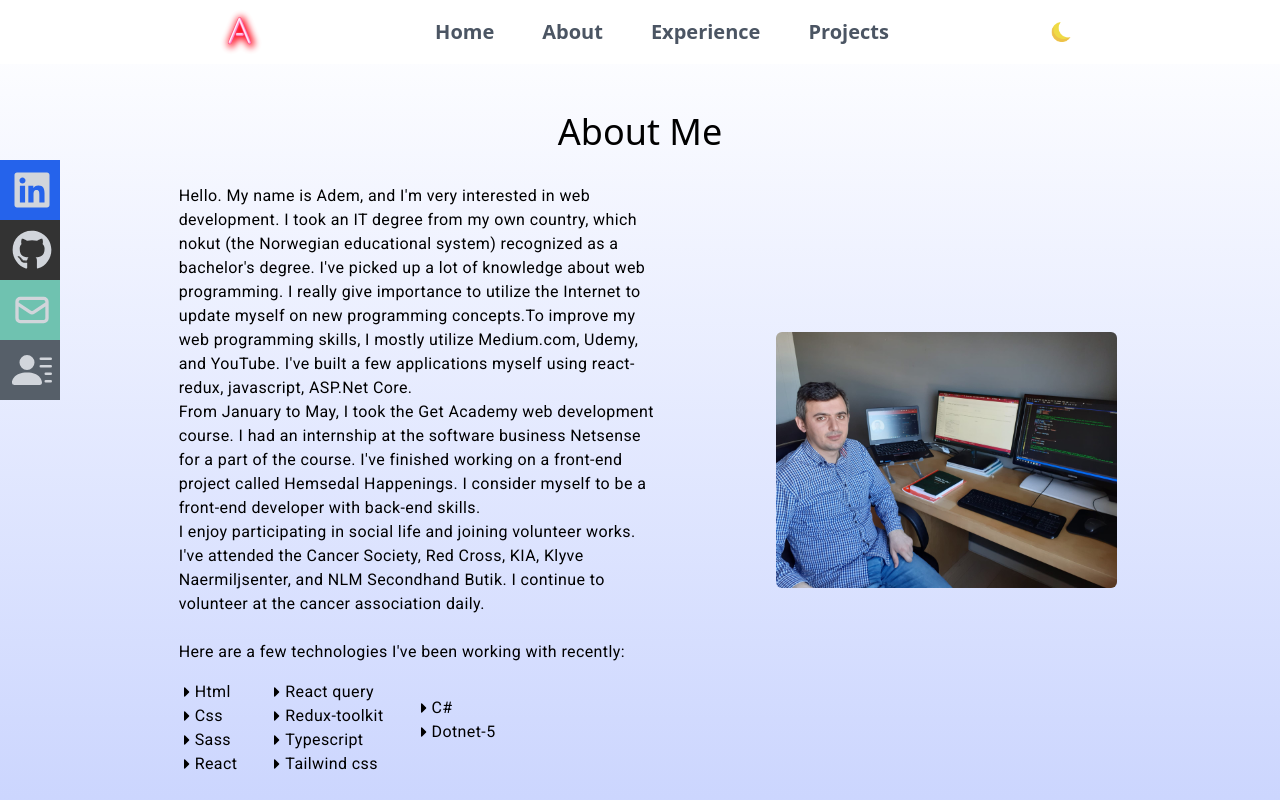
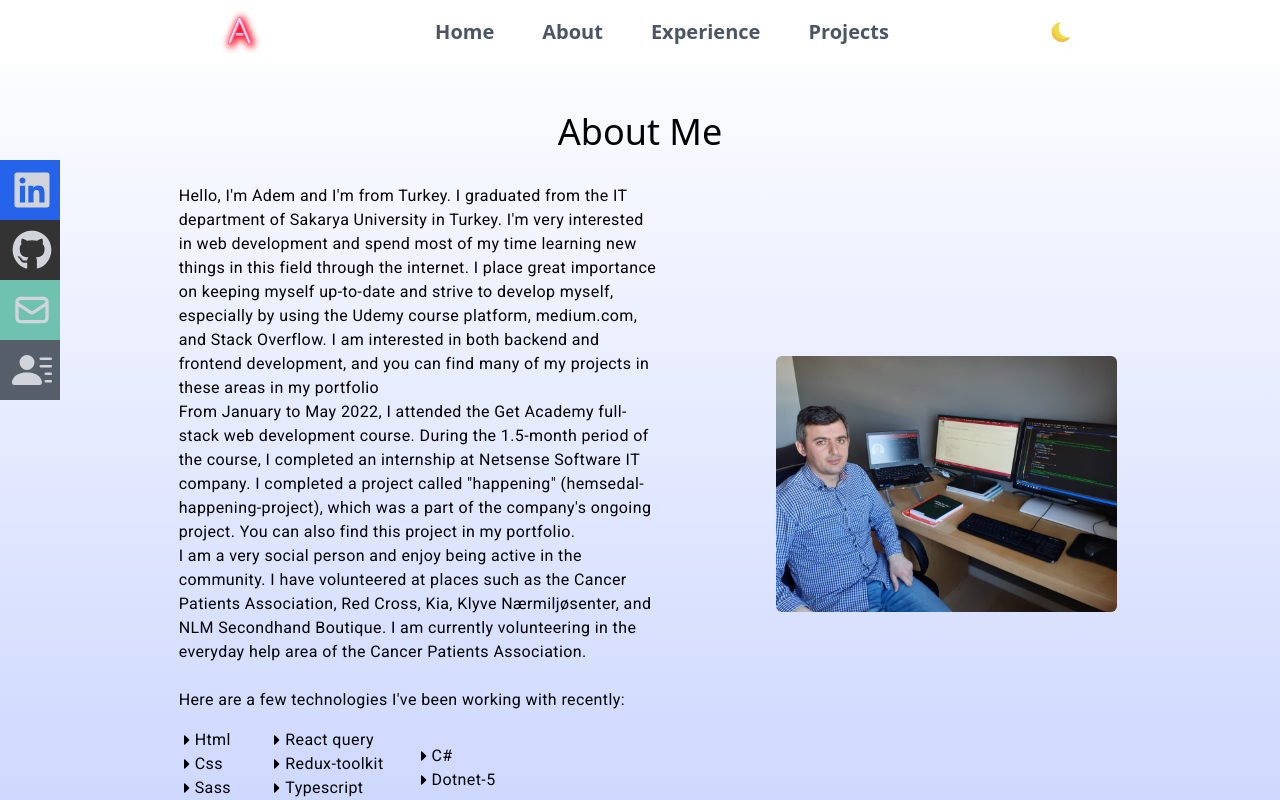
Before and after one commit to Adem54/personal-portfolio, a React (Create React App) app: page /about in a window 1280 px wide. Shown: the top 800 px of the page. Built offline with nearby package versions, Linux system fonts and the light colour scheme.

Commit message:
update-about-page

```diff
--- a/src/pages/About.tsx
+++ b/src/pages/About.tsx
@@ -10,14 +10,14 @@ const About = () => {
 
       <div className="flex  items-center flex-col lg:flex-row lg:justify-around lg:gap-x-8">
         <p className={`lg:w-1/2 w-full px-4 mt-8   xl:text-lg tracking-wide font-roboto ${mode ? 'text-white':''}`}>
-        Hello. My name is Adem, and I'm very interested in web development. I took an IT degree from my own country, which nokut (the Norwegian educational system) recognized as a bachelor's degree. I've picked up a lot of knowledge about web programming. I really give importance to utilize the Internet to update myself on new programming concepts.To improve my web programming skills, I mostly utilize Medium.com, Udemy, and YouTube. I've built a few applications myself using react-redux, javascript, ASP.Net Core.
+        Hello, I'm Adem and I'm from Turkey. I graduated from the IT department of Sakarya University in Turkey. I'm very interested in web development and spend most of my time learning new things in this field through the internet. I place great importance on keeping myself up-to-date and strive to develop myself, especially by using the Udemy course platform, medium.com, and Stack Overflow. I am interested in both backend and frontend development, and you can find many of my projects in these areas in my portfolio
           <br />
           <span >
-          From January to May, I took the Get Academy web development course. I had an internship at the software business Netsense for a part of the course. I've finished working on a front-end project called Hemsedal Happenings. I consider myself to be a front-end developer with back-end skills.
+          From January to May 2022, I attended the Get Academy full-stack web development course. During the 1.5-month period of the course, I completed an internship at Netsense Software IT company. I completed a project called "happening" (hemsedal-happening-project), which was a part of the company's ongoing project. You can also find this project in my portfolio.
           </span>
           <br />
           <span>
-          I enjoy participating in social life and joining volunteer works. I've attended the Cancer Society, Red Cross, KIA, Klyve Naermiljsenter, and NLM Secondhand Butik. I continue to volunteer at the cancer association daily.
+          I am a very social person and enjoy being active in the community. I have volunteered at places such as the Cancer Patients Association, Red Cross, Kia, Klyve Nærmiljøsenter, and NLM Secondhand Boutique. I am currently volunteering in the everyday help area of the Cancer Patients Association.
           </span>
           <br />
           <br />
```
